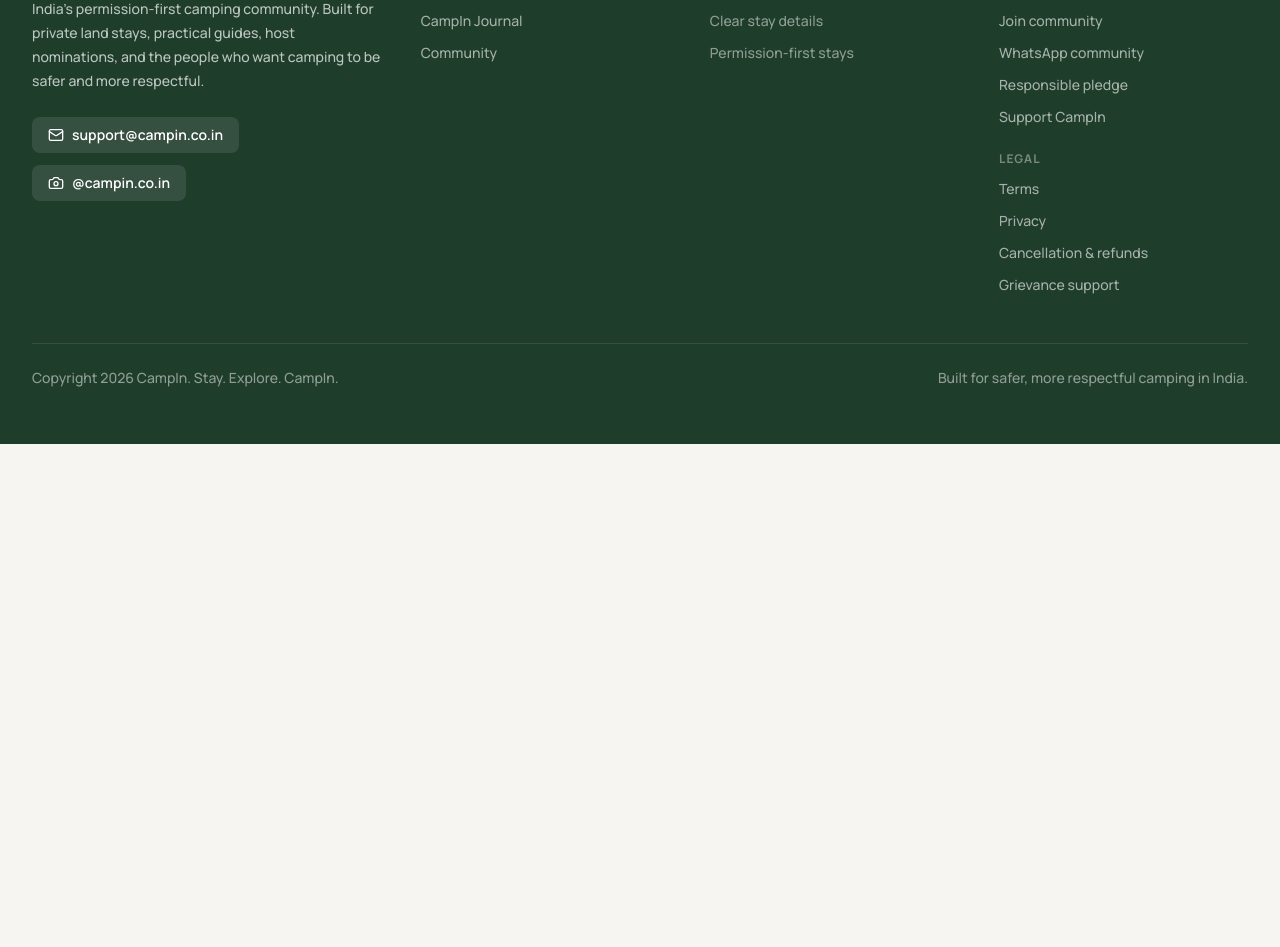
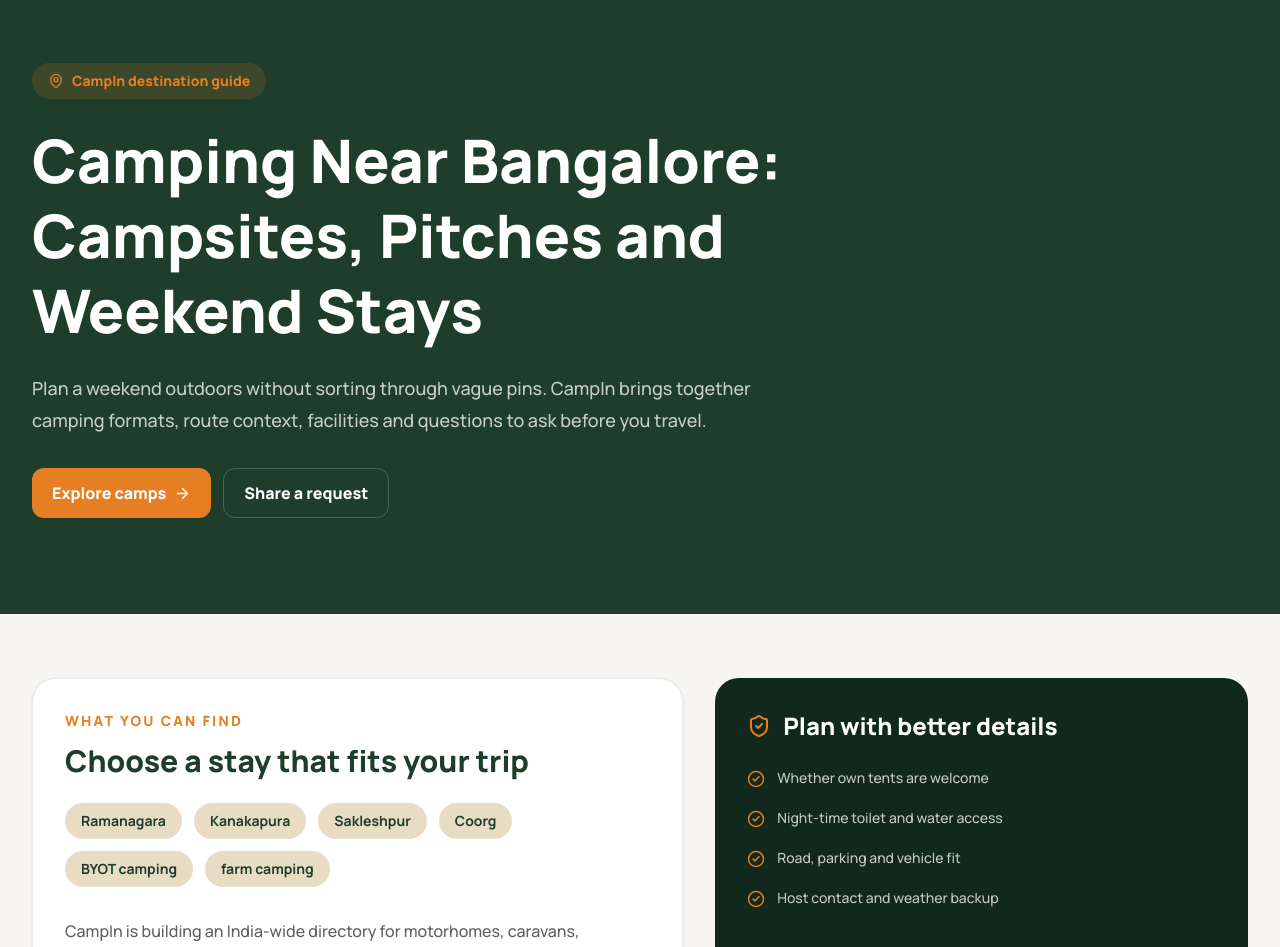
Before and after one commit to shaykhedeee/campin, a React (Vite) app: page /glamping-india in a window 1280 px wide. Shown: the part 145-1092 px from the top of the page. Before the commit the page ends 800 px from the top, so only its background shows below. Built offline with nearby package versions, Linux system fonts and the light colour scheme; no server answers.

Commit message:
feat: strengthen CampIn public SEO launch

```diff
--- a/src/App.tsx
+++ b/src/App.tsx
@@ -21,6 +21,7 @@
 import CancellationRefund from "./pages/CancellationRefund";
 import Grievance from "./pages/Grievance";
 import ResponsibleCampingPledge from "./pages/ResponsibleCampingPledge";
+import SeoLanding from "./pages/SeoLanding";
 
 function ScrollToTop() {
   const { pathname } = useLocation();
@@ -58,6 +59,10 @@
           <Route path="/cancellation" element={<CancellationRefund />} />
           <Route path="/grievance" element={<Grievance />} />
           <Route path="/responsible-camping-pledge" element={<ResponsibleCampingPledge />} />
+          <Route path="/camping-near-bangalore" element={<SeoLanding />} />
+          <Route path="/camping-in-coorg" element={<SeoLanding />} />
+          <Route path="/camping-in-wayanad" element={<SeoLanding />} />
+          <Route path="/glamping-india" element={<SeoLanding />} />
         </Routes>
       </main>
       {location.pathname !== "/" && <Footer />}
--- a/src/components/Footer.tsx
+++ b/src/components/Footer.tsx
@@ -12,8 +12,8 @@
               <BrandMark inverted />
             </Link>
             <p className="mt-5 max-w-sm text-sm leading-6 text-white/70">
-              India's permission-first camping community. Built for private land stays, practical guides,
-              host nominations, and the people who want camping to be safer and more respectful.
+              India's camping discovery and community platform. Find outdoor stays, tent pitches, road stops,
+              practical guides, and host-led experiences with clearer trip details.
             </p>
             <div className="mt-6 flex flex-wrap gap-3">
               <a
@@ -61,7 +61,7 @@
               </Link>
               <span className="block text-white/50">Host community</span>
               <span className="block text-white/50">Clear stay details</span>
-              <span className="block text-white/50">Permission-first stays</span>
+              <span className="block text-white/50">Reviewed stay details</span>
             </div>
           </div>
 
--- a/src/lib/analytics.ts
+++ b/src/lib/analytics.ts
@@ -1,17 +1,5 @@
 const measurementId = import.meta.env.VITE_GA_MEASUREMENT_ID as string | undefined;
-const tagManagerId = import.meta.env.VITE_GTM_CONTAINER_ID as string | undefined;
-
 export function initAnalytics() {
-  if (tagManagerId && !document.querySelector('script[data-campin-gtm="true"]')) {
-    window.dataLayer = window.dataLayer || [];
-    window.dataLayer.push({ "gtm.start": Date.now(), event: "gtm.js" } as unknown as unknown[]);
-    const script = document.createElement("script");
-    script.async = true;
-    script.src = `https://www.googletagmanager.com/gtm.js?id=${tagManagerId}`;
-    script.dataset.campinGtm = "true";
-    document.head.appendChild(script);
-  }
-
   if (!measurementId || document.querySelector('script[data-campin-ga="true"]')) return;
 
   const script = document.createElement("script");
--- /dev/null
+++ b/src/pages/SeoLanding.tsx
@@ -0,0 +1,95 @@
+import { Link, useParams } from "react-router-dom";
+import { useEffect } from "react";
+import { ArrowRight, CheckCircle2, MapPin, Search, ShieldCheck } from "lucide-react";
+
+type Landing = {
+  slug: string;
+  title: string;
+  description: string;
+  intro: string;
+  keywords: string[];
+  checks: string[];
+};
+
+const landings: Record<string, Landing> = {
+  "camping-near-bangalore": {
+    slug: "camping-near-bangalore",
+    title: "Camping Near Bangalore: Campsites, Pitches and Weekend Stays",
+    description: "Find camping near Bangalore, including tent pitches, farm stays, glamping and road-trip options around Ramanagara, Kanakapura, Sakleshpur and Coorg.",
+    intro: "Plan a weekend outdoors without sorting through vague pins. CampIn brings together camping formats, route context, facilities and questions to ask before you travel.",
+    keywords: ["Ramanagara", "Kanakapura", "Sakleshpur", "Coorg", "BYOT camping", "farm camping"],
+    checks: ["Whether own tents are welcome", "Night-time toilet and water access", "Road, parking and vehicle fit", "Host contact and weather backup"],
+  },
+  "camping-in-coorg": {
+    slug: "camping-in-coorg",
+    title: "Camping in Coorg: Coffee Estates, Tents and Outdoor Stays",
+    description: "Explore camping in Coorg with coffee estate stays, tent pitches, glamping and outdoor experiences. Compare access, amenities and host details before a Kodagu trip.",
+    intro: "Coorg camping can mean a private estate, a pre-pitched tent, a BYOT pitch or a simple farm stay. CampIn helps you understand the difference before booking or enquiring.",
+    keywords: ["coffee estate camping", "BYOT camping", "glamping", "farm stays", "trekking", "nature walks"],
+    checks: ["Estate access and last-mile road conditions", "Rain drainage and indoor backup", "Drinking water and washrooms", "Bonfire, quiet-hour and local rules"],
+  },
+  "camping-in-wayanad": {
+    slug: "camping-in-wayanad",
+    title: "Camping in Wayanad: Forest-Edge Stays and Rain-Ready Planning",
+    description: "Plan camping in Wayanad with hosted stays, tent pitches, farm camping and nature experiences. Check weather, access, facilities and local rules first.",
+    intro: "Wayanad rewards careful planning. Use CampIn to compare the kind of stay, setting, route and facilities you need, especially during heavy rain or changing road conditions.",
+    keywords: ["forest camping", "farm camping", "tent stays", "wildlife experiences", "hiking", "monsoon camping"],
+    checks: ["Distance from streams and runoff paths", "Rain-safe access and cancellation plan", "Night contact and emergency route", "Wildlife, fire and noise guidance"],
+  },
+  "glamping-india": {
+    slug: "glamping-india",
+    title: "Glamping in India: Tents, Domes, Cabins and Outdoor Stays",
+    description: "Discover glamping in India, from bell tents and safari tents to domes, yurts, cabins and eco huts, with practical details for planning a stay.",
+    intro: "Glamping is more than a beautiful photo. CampIn helps campers understand shelter, bedding, bathrooms, power, access, food and weather backup before they choose a stay.",
+    keywords: ["bell tents", "safari tents", "geodesic domes", "yurts", "cabins", "eco huts"],
+    checks: ["What is included inside the accommodation", "Bathroom, power and mobile coverage", "Vehicle access and parking", "Weather, cancellation and quiet-hour rules"],
+  },
+};
+
+export default function SeoLanding() {
+  const { slug = "camping-near-bangalore" } = useParams();
+  const page = landings[slug] || landings["camping-near-bangalore"];
+
+  useEffect(() => {
+    document.title = `${page.title} | CampIn`;
+    document.querySelector('meta[name="description"]')?.setAttribute("content", page.description);
+    let canonical = document.querySelector('link[rel="canonical"]');
+    if (!canonical) {
+      canonical = document.createElement("link");
+      canonical.setAttribute("rel", "canonical");
+      document.head.appendChild(canonical);
+    }
+    canonical.setAttribute("href", `https://campin.co.in/${page.slug}`);
+  }, [page]);
+
+  return (
+    <div className="min-h-screen bg-offwhite pt-28 pb-20">
+      <section className="bg-forest text-white">
+        <div className="mx-auto max-w-7xl px-4 py-16 sm:px-6 lg:px-8 lg:py-24">
+          <div className="max-w-4xl">
+            <p className="inline-flex items-center gap-2 rounded-full bg-orange/15 px-4 py-2 text-sm font-black text-orange"><MapPin size={16} /> CampIn destination guide</p>
+            <h1 className="mt-6 text-4xl font-black leading-tight sm:text-6xl">{page.title}</h1>
+            <p className="mt-6 max-w-3xl text-lg leading-8 text-white/75">{page.intro}</p>
+            <div className="mt-8 flex flex-wrap gap-3">
+              <Link to="/explore" className="inline-flex items-center gap-2 rounded-xl bg-orange px-5 py-3 font-black text-white">Explore camps <ArrowRight size={17} /></Link>
+              <Link to="/community" className="inline-flex items-center gap-2 rounded-xl border border-white/20 px-5 py-3 font-black text-white">Share a request</Link>
+            </div>
+          </div>
+        </div>
+      </section>
+      <section className="mx-auto grid max-w-7xl gap-8 px-4 py-12 sm:px-6 lg:grid-cols-[1.1fr_.9fr] lg:px-8 lg:py-16">
+        <div className="rounded-3xl border border-forest/10 bg-white p-6 shadow-sm sm:p-8">
+          <p className="text-sm font-black uppercase tracking-[0.16em] text-orange">What you can find</p>
+          <h2 className="mt-3 text-3xl font-black text-forest">Choose a stay that fits your trip</h2>
+          <div className="mt-6 flex flex-wrap gap-3">{page.keywords.map((keyword) => <span key={keyword} className="rounded-full bg-sand px-4 py-2 text-sm font-bold text-forest">{keyword}</span>)}</div>
+          <p className="mt-7 text-base leading-8 text-textgrey">CampIn is building an India-wide directory for motorhomes, caravans, campervans, travel trailers, own-tent pitches, pre-pitched tents, cabins, farm stays and nature-led experiences. Availability and listing status are kept clear while the community grows.</p>
+        </div>
+        <div className="rounded-3xl bg-[#10291c] p-6 text-white sm:p-8">
+          <div className="flex items-center gap-3"><ShieldCheck className="text-orange" /><h2 className="text-2xl font-black">Plan with better details</h2></div>
+          <ul className="mt-6 space-y-4">{page.checks.map((check) => <li key={check} className="flex gap-3 text-sm leading-6 text-white/75"><CheckCircle2 className="mt-1 shrink-0 text-orange" size={18} />{check}</li>)}</ul>
+        </div>
+      </section>
+      <section className="mx-auto max-w-7xl px-4 sm:px-6 lg:px-8"><div className="rounded-3xl border border-orange/20 bg-orange/10 p-6 sm:p-8"><div className="flex items-start gap-4"><Search className="mt-1 shrink-0 text-orange" /><div><h2 className="text-2xl font-black text-forest">Can’t find the right place yet?</h2><p className="mt-2 max-w-2xl leading-7 text-textgrey">Tell the CampIn community what you need. Requests help us prioritise host reviews, local guides and useful campsite information.</p><Link to="/coming-soon" className="mt-5 inline-flex items-center gap-2 font-black text-forest">Join the community <ArrowRight size={17} /></Link></div></div></div></section>
+    </div>
+  );
+}
--- a/src/pages/Signup.tsx
+++ b/src/pages/Signup.tsx
@@ -16,11 +16,11 @@
         <section>
           <p className="font-bold text-orange">Camper community</p>
           <h1 className="mt-2 text-4xl font-extrabold leading-tight text-forest sm:text-5xl">
-            Join the waitlist for safe, permissioned camping in India.
+            Help shape India's most useful camping community.
           </h1>
           <p className="mt-4 text-lg leading-8 text-textgrey">
-            CampIn is starting with Bangalore, Coorg, Wayanad, Chikmagalur, Ramanagara, and Kanakapura. Your answers
-            decide which hosts, routes, and road stops get verified first.
+            CampIn is starting with Bangalore, Coorg, Wayanad, Chikmagalur, Ramanagara, and Kanakapura. Share what
+            you want to find so we can review the right camps, stays, routes, and road stops first.
           </p>
 
           <div className="mt-8 grid gap-4">
```
Also changed, not shown: index.html (+10 -0 lines), src/pages/BlogIndex.tsx (+6 -6 lines), 1 other file (tests, documents, lock files or other folders).
